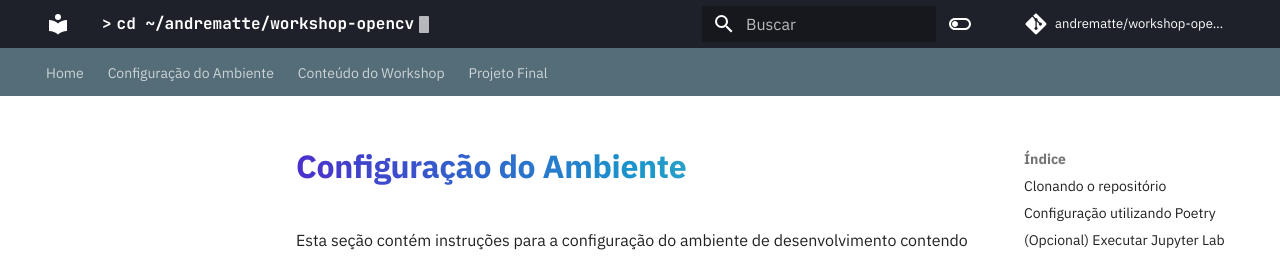
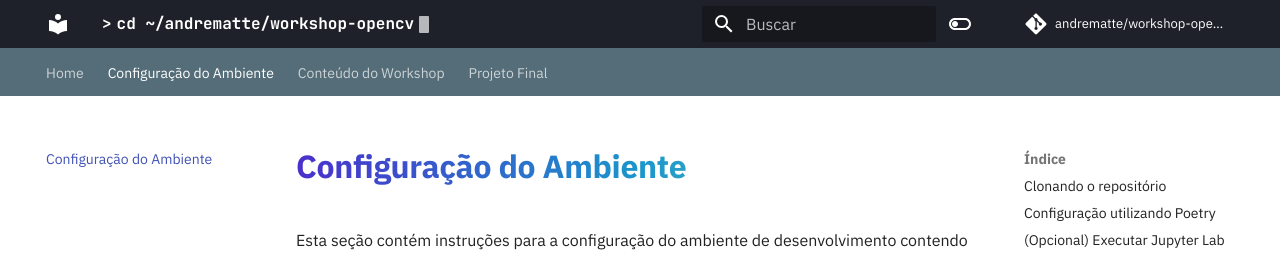
Before and after one commit to andrematte/workshop-opencv, an MkDocs documentation site: the page built from docs/configuração.md, in a window 1280 px wide. Shown: the top 256 px of the page. Built offline with MkDocs 1.6.1 and Material for MkDocs 9.7.7, drawn with Linux system fonts in a browser that asks for light colours; emoji names are drawn with the system emoji font; plug-ins that fetch from the network failed and are left out; comment, search, counter and statistics services are not loaded.

Commit message:
Fix links

```diff
--- a/mkdocs.yml
+++ b/mkdocs.yml
@@ -5,7 +5,7 @@ edit_uri: tree/main/docs
 
 nav:
   - Home: index.md
-  - Configuração do Ambiente: configuracao.md
+  - Configuração do Ambiente: configuração.md
   - Conteúdo do Workshop:
       - 1 Introdução ao OpenCV: Conteúdo-do-Workshop/1-Introdução-ao-OpenCV.md
       - 2 Operações Básicas: Conteúdo-do-Workshop/2-Operações-Básicas.md
```
